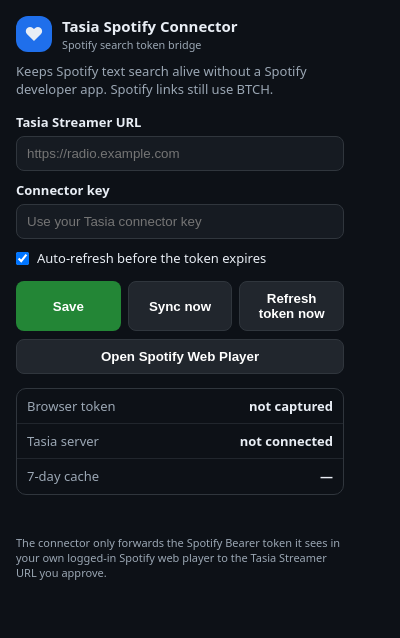
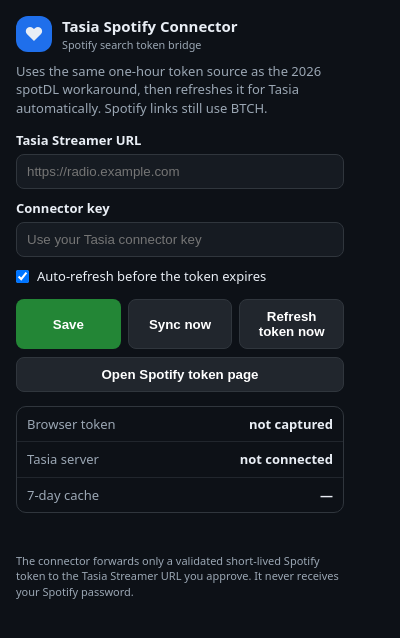
Before and after one commit to martysl/tasia-streamer, a browser extension: page extras/tasia-spotify-connector/popup.html in a window 400 px wide. Drawn offline with Linux system fonts and the light colour scheme.

Commit message:
Explain spotDL-compatible token source in connector UI

```diff
--- a/extras/tasia-spotify-connector/popup.html
+++ b/extras/tasia-spotify-connector/popup.html
@@ -9,7 +9,7 @@
 <body>
   <main>
     <div class="brand"><span>♥</span><div><strong>Tasia Spotify Connector</strong><small>Spotify search token bridge</small></div></div>
-    <p class="hint">Keeps Spotify text search alive without a Spotify developer app. Spotify links still use BTCH.</p>
+    <p class="hint">Uses the same one-hour token source as the 2026 spotDL workaround, then refreshes it for Tasia automatically. Spotify links still use BTCH.</p>
 
     <label>Tasia Streamer URL
       <input id="tasiaUrl" placeholder="https://radio.example.com">
@@ -24,7 +24,7 @@
       <button id="sync" class="ghost">Sync now</button>
       <button id="refresh" class="ghost">Refresh token now</button>
     </div>
-    <button id="openSpotify" class="wide ghost">Open Spotify Web Player</button>
+    <button id="openSpotify" class="wide ghost">Open Spotify token page</button>
 
     <section class="status">
       <div><span>Browser token</span><strong id="tokenStatus">—</strong></div>
@@ -32,7 +32,7 @@
       <div><span>7-day cache</span><strong id="cacheStatus">—</strong></div>
     </section>
     <div id="message" class="message"></div>
-    <p class="tiny">The connector only forwards the Spotify Bearer token it sees in your own logged-in Spotify web player to the Tasia Streamer URL you approve.</p>
+    <p class="tiny">The connector forwards only a validated short-lived Spotify token to the Tasia Streamer URL you approve. It never receives your Spotify password.</p>
   </main>
   <script src="popup.js"></script>
 </body>
```
